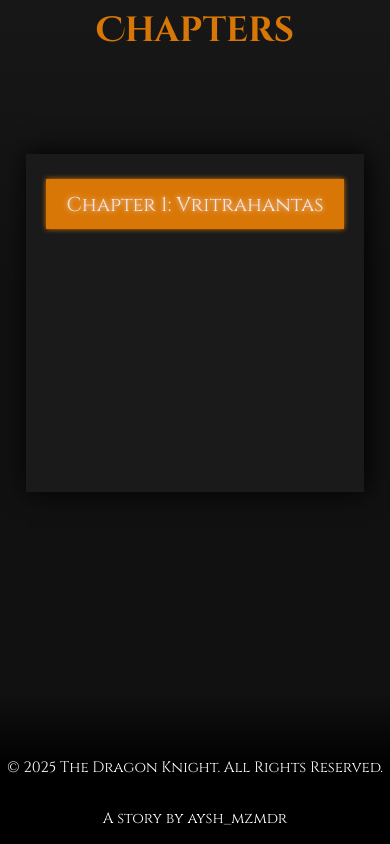
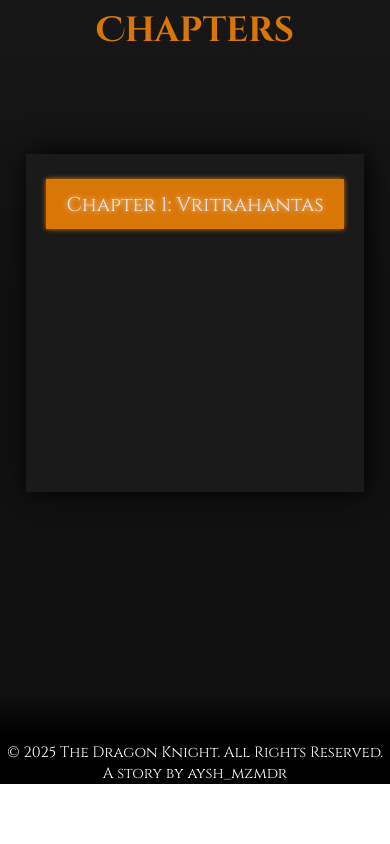
Before and after one commit to aysh-mzmdr/The_Dragon_Knight, a React (Vite) app: page /#/ in a window 390 px wide. Shown: the part 1894-2738 px from the top of the page. After the commit the page ends 2678 px from the top, so only its background shows below. Built offline with nearby package versions, Linux system fonts and the light colour scheme.

Commit message:
Fixing mobile display

```diff
--- a/src/App.module.css
+++ b/src/App.module.css
@@ -89,6 +89,8 @@
 .footer p{
     font-family: 'Cinzel',serif;
     font-size: 15px;
+    text-align: center;
+    margin:0 auto;
 }
 
 .separator1{
--- a/src/Chapter.jsx
+++ b/src/Chapter.jsx
@@ -37,7 +37,7 @@ function Chapter(props){
                 </div>
             </div>
             <div className={style.footer}>
-                <p>© 2025 The Dragon Knight. All Rights Reserved.</p>
+                <p style={{textAlign:"center"}}>© 2025 The Dragon Knight. All Rights Reserved.</p>
                 <p>A story by aysh_mzmdr</p>
             </div>
         </>
--- a/src/Chapter.module.css
+++ b/src/Chapter.module.css
@@ -101,12 +101,14 @@
 .footer p{
     font-family: 'Cinzel',serif;
     font-size: 15px;
+    text-align: center;
+    margin:0 auto;
 }
 
 
 @media only screen and (max-width:768px){
     .book{
-        width:90vw;
+        width:85vw;
         color:white;
         padding: 20px;
         background-color: #111;
--- a/src/Home.jsx
+++ b/src/Home.jsx
@@ -29,7 +29,7 @@ function Home() {
       </div>
 
       <div className={style.footer}>
-        <p>© 2025 The Dragon Knight. All Rights Reserved.</p>
+        <p style={{textAlign:"center"}}>© 2025 The Dragon Knight. All Rights Reserved.</p>
         <p>A story by aysh_mzmdr</p>
       </div>
     </>
```
